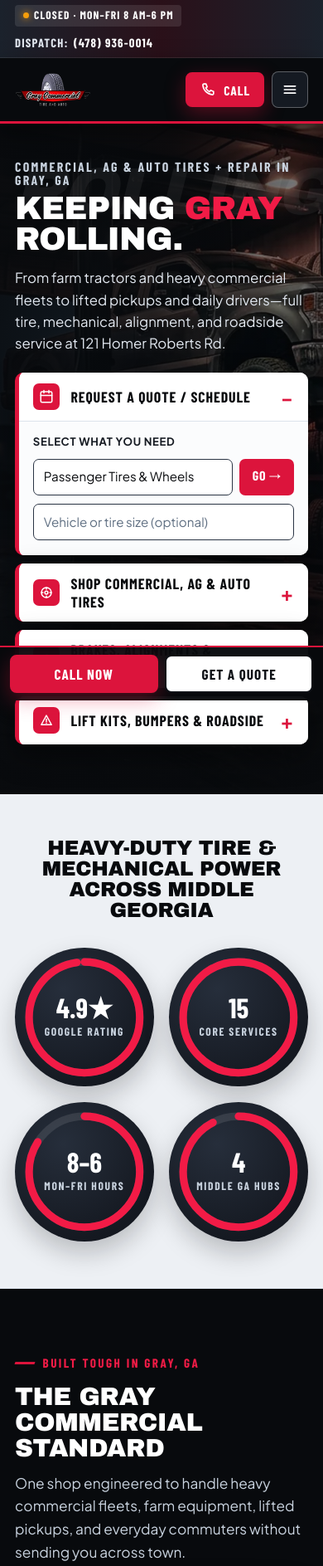
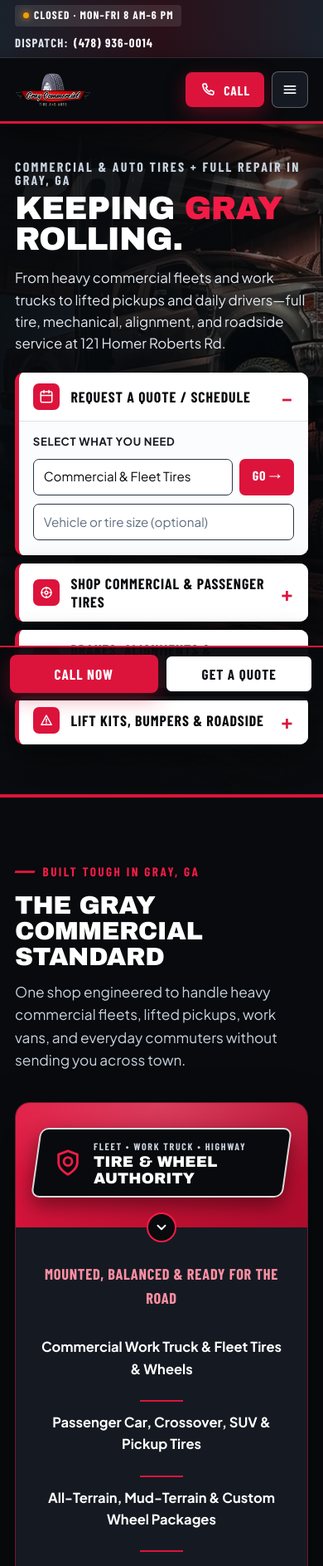
Before and after one commit to thegenuinegeek/graycommercialtire, a plain HTML site: page index.html in a window 390 px wide. Shown: the top 1887 px of the page at 83% size. Drawn offline with nearby package versions, Linux system fonts and the light colour scheme; a web font is replaced by a local one.

Commit message:
Remove agricultural references and circular gauge dials

```diff
--- a/css/styles.css
+++ b/css/styles.css
@@ -449,6 +449,7 @@ p + p { margin-top: 0.85rem; }
   padding: 2.75rem 0 3.75rem;
   background: var(--carbon-950);
   color: var(--white);
+  border-bottom: 4px solid var(--crimson);
 }
 
 .hero-bg {
@@ -776,98 +777,6 @@ p + p { margin-top: 0.85rem; }
   margin-top: 1.5rem;
 }
 
-/* Gas Monkey-Style Tachometer Gauge Dials Band */
-.gauge-band {
-  padding: 3.25rem 0 3.5rem;
-  background: var(--steel-100);
-  border-bottom: 1px solid var(--steel-200);
-  text-align: center;
-}
-
-.gauge-band h2 {
-  max-width: 50rem;
-  margin: 0 auto 2rem;
-  font-size: clamp(1.55rem, 2.8vw, 2.25rem);
-  color: var(--carbon-950);
-}
-
-.gauge-grid {
-  display: grid;
-  grid-template-columns: repeat(2, minmax(0, 1fr));
-  gap: 1.15rem;
-  max-width: 58rem;
-  margin: 0 auto;
-}
-
-.gauge-dial {
-  position: relative;
-  aspect-ratio: 1 / 1;
-  max-width: 210px;
-  width: 100%;
-  margin: 0 auto;
-  border-radius: 50%;
-  background: radial-gradient(circle at 35% 30%, #262e3b 0%, #141820 75%);
-  box-shadow: 0 14px 30px rgba(8, 10, 13, 0.22);
-  display: grid;
-  place-items: center;
-  padding: 1rem;
-  color: var(--white);
-  text-decoration: none;
-  transition: transform 0.2s ease;
-}
-
-@media (hover: hover) {
-  .gauge-dial:hover { transform: translateY(-4px) scale(1.02); }
-}
-
-.gauge-ring {
-  position: absolute;
-  inset: 8px;
-  width: calc(100% - 16px);
-  height: calc(100% - 16px);
-  transform: rotate(-90deg);
-  pointer-events: none;
-}
-
-.gauge-track {
-  fill: none;
-  stroke: rgba(255, 255, 255, 0.1);
-  stroke-width: 6;
-}
-
-.gauge-arc {
-  fill: none;
-  stroke: var(--crimson-vivid);
-  stroke-width: 6;
-  stroke-linecap: round;
-}
-
-.gauge-inner {
-  position: relative;
-  z-index: 1;
-  display: flex;
-  flex-direction: column;
-  align-items: center;
-  gap: 0.15rem;
-}
-
-.gauge-num {
-  font-family: var(--font-cond);
-  font-size: clamp(2.1rem, 4vw, 3rem);
-  font-weight: 800;
-  line-height: 0.95;
-  color: var(--white);
-}
-
-.gauge-label {
-  font-family: var(--font-cond);
-  font-size: 0.85rem;
-  font-weight: 700;
-  letter-spacing: 0.12em;
-  text-transform: uppercase;
-  color: var(--steel-300);
-}
-
 /* Midas-Inspired Dark Shield Guarantees / Standards Section */
 .standards-band {
   padding: 4.5rem 0 5rem;
@@ -1629,7 +1538,6 @@ input:user-invalid, textarea:user-invalid, select:user-invalid {
 }
 
 @media (min-width: 740px) {
-  .gauge-grid { grid-template-columns: repeat(4, minmax(0, 1fr)); }
   .shield-grid { grid-template-columns: 1fr 1fr; }
   .photo-card-grid { grid-template-columns: 1fr 1fr; }
   .capability-grid { grid-template-columns: 1fr 1fr; }
--- a/index.html
+++ b/index.html
@@ -3,8 +3,8 @@
 <head>
   <meta charset="utf-8">
   <meta name="viewport" content="width=device-width, initial-scale=1">
-  <title>Gray Commercial Tire and Auto | Tires &amp; Auto Repair in Gray, GA</title>
-  <meta name="description" content="Passenger, commercial, and agricultural tires, brakes, alignments, mechanical repair, lift kits, and roadside service at 121 Homer Roberts Rd, Gray, GA. Call (478) 936-0014.">
+  <title>Gray Commercial Tire and Auto | Commercial &amp; Auto Tires &amp; Repair in Gray, GA</title>
+  <meta name="description" content="Commercial and passenger tires, brakes, wheel alignments, mechanical repair, lift kits, and roadside service at 121 Homer Roberts Rd, Gray, GA. Call (478) 936-0014.">
   <meta name="robots" content="index, follow">
   <meta name="theme-color" content="#080a0d">
   <meta name="color-scheme" content="dark light">
@@ -12,8 +12,8 @@
   <meta name="application-name" content="Gray Commercial Tire and Auto">
   <!-- PLACEHOLDER: production domain is unknown, so canonical and og:url are omitted. Update sitemap.xml and robots.txt when the domain is confirmed. -->
   <meta property="og:site_name" content="Gray Commercial Tire and Auto">
-  <meta property="og:title" content="Gray Commercial Tire and Auto | Tires &amp; Auto Repair in Gray, GA">
-  <meta property="og:description" content="Passenger, commercial, and agricultural tires, brakes, alignments, mechanical repair, lift kits, and roadside service in Gray, GA. Call (478) 936-0014.">
+  <meta property="og:title" content="Gray Commercial Tire and Auto | Commercial &amp; Auto Tires &amp; Repair in Gray, GA">
+  <meta property="og:description" content="Commercial and passenger tires, brakes, wheel alignments, mechanical repair, lift kits, and roadside service in Gray, GA. Call (478) 936-0014.">
   <meta property="og:type" content="website">
   <meta property="og:image" content="img/logo-og.png">
   <meta property="og:image:width" content="1200">
@@ -21,8 +21,8 @@
   <meta property="og:image:alt" content="Gray Commercial Tire and Auto logo">
   <meta property="og:locale" content="en_US">
   <meta name="twitter:card" content="summary_large_image">
-  <meta name="twitter:title" content="Gray Commercial Tire and Auto | Tires &amp; Auto Repair in Gray, GA">
-  <meta name="twitter:description" content="Passenger, commercial, and agricultural tires, brakes, alignments, mechanical repair, lift kits, and roadside service in Gray, GA. Call (478) 936-0014.">
+  <meta name="twitter:title" content="Gray Commercial Tire and Auto | Commercial &amp; Auto Tires &amp; Repair in Gray, GA">
+  <meta name="twitter:description" content="Commercial and passenger tires, brakes, wheel alignments, mechanical repair, lift kits, and roadside service in Gray, GA. Call (478) 936-0014.">
   <meta name="twitter:image" content="img/logo-og.png">
   <link rel="icon" href="img/favicon-32.png" type="image/png" sizes="32x32">
   <link rel="icon" href="img/favicon-192.png" type="image/png" sizes="192x192">
@@ -44,7 +44,7 @@
         "name": "Gray Commercial Tire and Auto",
         "logo": "img/logo-og.png",
         "image": "img/hero-garage.webp",
-        "description": "Gray Commercial Tire and Auto is a full-service tire shop and auto repair facility at 121 Homer Roberts Rd, Gray, GA 31032 serving Gray, Jones County, Macon, and Milledgeville. Services cover passenger, commercial, and agricultural tires and wheels, balancing, rotation, oil changes, brakes, front end repair, diagnostics, wheel alignments, suspension, lift and leveling kits, bumpers, general mechanical repair, and roadside service.",
+        "description": "Gray Commercial Tire and Auto is a full-service commercial and passenger tire shop and auto repair facility at 121 Homer Roberts Rd, Gray, GA 31032 serving Gray, Jones County, Macon, and Milledgeville. Services cover commercial and passenger tires and wheels, balancing, rotation, oil changes, brakes, front end repair, diagnostics, wheel alignments, suspension, lift and leveling kits, bumpers, general mechanical repair, and roadside service.",
         "telephone": "+1-478-936-0014",
         "address": {
           "@type": "PostalAddress",
@@ -100,9 +100,8 @@
           "@type": "OfferCatalog",
           "name": "Tire, Auto Repair & Roadside Services",
           "itemListElement": [
+            { "@type": "Offer", "itemOffered": { "@type": "Service", "name": "Commercial tires and wheels", "description": "Heavy-duty tire and wheel service for work trucks, vans, and commercial fleet vehicles." } },
             { "@type": "Offer", "itemOffered": { "@type": "Service", "name": "Passenger tires and wheels", "description": "Tire sales, mounting, and wheel service for passenger cars, crossovers, SUVs, and light trucks." } },
-            { "@type": "Offer", "itemOffered": { "@type": "Service", "name": "Commercial tires and wheels", "description": "Heavy-duty tire and wheel service for work trucks, vans, and commercial fleet vehicles." } },
-            { "@type": "Offer", "itemOffered": { "@type": "Service", "name": "Agricultural tires and wheels", "description": "Tire and wheel service built for tractors, implements, and farm equipment." } },
             { "@type": "Offer", "itemOffered": { "@type": "Service", "name": "Tire balancing", "description": "Precision wheel and tire balancing to reduce vibration and promote even tread wear." } },
             { "@type": "Offer", "itemOffered": { "@type": "Service", "name": "Tire rotation", "description": "Scheduled tire rotation across axle positions to extend tire tread life." } },
             { "@type": "Offer", "itemOffered": { "@type": "Service", "name": "Oil changes", "description": "Engine oil and filter changes to keep passenger vehicles and work trucks running reliably." } },
@@ -126,7 +125,7 @@
             "name": "What types of tires and vehicles does Gray Commercial Tire and Auto service?",
             "acceptedAnswer": {
               "@type": "Answer",
-              "text": "We work on passenger cars, SUVs, light trucks, commercial fleet vehicles, and agricultural equipment. Our shop handles passenger, commercial, and agricultural tires and wheels along with balancing and rotation."
+              "text": "We work on commercial fleet trucks, work vans, heavy-duty pickups, SUVs, and passenger cars. Our shop handles commercial and passenger tires and wheels along with precision balancing and rotation."
             }
           },
           {
@@ -158,7 +157,7 @@
             "name": "Where is Gray Commercial Tire and Auto located and what areas do you serve?",
             "acceptedAnswer": {
               "@type": "Answer",
-              "text": "Our shop is located at 121 Homer Roberts Rd, Gray, GA 31032. We serve drivers, fleets, and farms across Gray, Jones County, Macon, and Milledgeville."
+              "text": "Our shop is located at 121 Homer Roberts Rd, Gray, GA 31032. We serve drivers and commercial fleets across Gray, Jones County, Macon, and Milledgeville."
             }
           },
           {
@@ -238,10 +237,10 @@
       <div class="wrap hero-grid">
         <div class="hero-copy">
           <h1 id="hero-heading">
-            <span class="hero-kicker">Commercial, Ag &amp; Auto Tires + Repair in Gray, GA</span>
+            <span class="hero-kicker">Commercial &amp; Auto Tires + Full Repair in Gray, GA</span>
             Keeping <span class="accent">Gray</span> Rolling.
           </h1>
-          <p class="hero-sub">From farm tractors and heavy commercial fleets to lifted pickups and daily drivers—full tire, mechanical, alignment, and roadside service at 121 Homer Roberts Rd.</p>
+          <p class="hero-sub">From heavy commercial fleets and work trucks to lifted pickups and daily drivers—full tire, mechanical, alignment, and roadside service at 121 Homer Roberts Rd.</p>
 
           <div class="action-stack" role="region" aria-label="Quick shop actions">
             <div class="action-drawer">
@@ -257,9 +256,8 @@
                   <label for="quick-service">Select What You Need</label>
                   <div class="quick-row">
                     <select id="quick-service">
-                      <option value="Passenger tires and wheels">Passenger Tires &amp; Wheels</option>
-                      <option value="Commercial tires and wheels">Commercial Fleet Tires</option>
-                      <option value="Agricultural tires and wheels">Agricultural / Tractor Tires</option>
+                      <option value="Commercial tires and wheels">Commercial &amp; Fleet Tires</option>
+                      <option value="Passenger tires and wheels">Passenger &amp; Light Truck Tires</option>
                       <option value="Brakes">Brakes &amp; Stopping</option>
                       <option value="Alignments">Wheel Alignment</option>
                       <option value="Lift and leveling kits">Lift &amp; Leveling Kits</option>
@@ -280,11 +278,11 @@
                 <span class="drawer-badge" aria-hidden="true">
                   <svg viewBox="0 0 24 24" fill="none" stroke="currentColor" stroke-width="2" stroke-linecap="round" stroke-linejoin="round"><circle cx="12" cy="12" r="8"/><circle cx="12" cy="12" r="2.5"/><path d="M12 4v2.5M12 17.5V20M4 12h2.5M17.5 12H20"/></svg>
                 </span>
-                <span>Shop Commercial, Ag &amp; Auto Tires</span>
+                <span>Shop Commercial &amp; Passenger Tires</span>
                 <span class="drawer-sign" aria-hidden="true">+</span>
               </button>
               <div class="drawer-body" id="drawer-tires" hidden>
-                <p>Passenger car &amp; light truck tires, heavy commercial work truck tires, and agricultural tractor tires—mounted, balanced, and rotated in Gray.</p>
+                <p>Heavy commercial work truck and fleet tires alongside passenger car, SUV, and pickup tires—mounted, balanced, and rotated in Gray.</p>
                 <div class="drawer-actions">
                   <a class="btn btn-primary" href="tires-and-wheels.html">Explore Tires &rarr;</a>
                   <a class="btn btn-outline-dark" href="tel:+14789360014">Call (478) 936-0014</a>
@@ -345,60 +343,12 @@
       </div>
     </section>
 
-    <section class="gauge-band" aria-label="Shop capabilities at a glance">
-      <div class="wrap">
-        <h2>Heavy-Duty Tire &amp; Mechanical Power Across Middle Georgia</h2>
-        <div class="gauge-grid">
-          <a class="gauge-dial" href="#reviews">
-            <svg class="gauge-ring" viewBox="0 0 100 100" aria-hidden="true">
-              <circle class="gauge-track" cx="50" cy="50" r="44"/>
-              <circle class="gauge-arc" cx="50" cy="50" r="44" stroke-dasharray="270 277"/>
-            </svg>
-            <div class="gauge-inner">
-              <span class="gauge-num">4.9&#9733;</span>
-              <span class="gauge-label">Google Rating</span>
-            </div>
-          </a>
-          <a class="gauge-dial" href="#services">
-            <svg class="gauge-ring" viewBox="0 0 100 100" aria-hidden="true">
-              <circle class="gauge-track" cx="50" cy="50" r="44"/>
-              <circle class="gauge-arc" cx="50" cy="50" r="44" stroke-dasharray="277 277"/>
-            </svg>
-            <div class="gauge-inner">
-              <span class="gauge-num">15</span>
-              <span class="gauge-label">Core Services</span>
-            </div>
-          </a>
-          <a class="gauge-dial" href="#hours">
-            <svg class="gauge-ring" viewBox="0 0 100 100" aria-hidden="true">
-              <circle class="gauge-track" cx="50" cy="50" r="44"/>
-              <circle class="gauge-arc" cx="50" cy="50" r="44" stroke-dasharray="232 277"/>
-            </svg>
-            <div class="gauge-inner">
-              <span class="gauge-num">8&ndash;6</span>
-              <span class="gauge-label">Mon&ndash;Fri Hours</span>
-            </div>
-          </a>
-          <a class="gauge-dial" href="#hours">
-            <svg class="gauge-ring" viewBox="0 0 100 100" aria-hidden="true">
-              <circle class="gauge-track" cx="50" cy="50" r="44"/>
-              <circle class="gauge-arc" cx="50" cy="50" r="44" stroke-dasharray="255 277"/>
-            </svg>
-            <div class="gauge-inner">
-              <span class="gauge-num">4</span>
-              <span class="gauge-label">Middle GA Hubs</span>
-            </div>
-          </a>
-        </div>
-      </div>
-    </section>
-
     <section class="standards-band reveal" id="standards" aria-labelledby="standards-heading">
       <div class="wrap">
         <div class="section-head">
           <p class="eyebrow">Built Tough in Gray, GA</p>
           <h2 id="standards-heading">The Gray Commercial Standard</h2>
-          <p class="intro">One shop engineered to handle heavy commercial fleets, farm equipment, lifted pickups, and everyday commuters without sending you across town.</p>
+          <p class="intro">One shop engineered to handle heavy commercial fleets, lifted pickups, work vans, and everyday commuters without sending you across town.</p>
         </div>
 
         <div class="shield-grid">
@@ -407,7 +357,7 @@
               <div class="shield-emblem">
                 <svg viewBox="0 0 24 24" fill="none" stroke="currentColor" stroke-width="2" stroke-linecap="round" stroke-linejoin="round" aria-hidden="true"><path d="M12 22s8-4 8-10V5l-8-3-8 3v7c0 6 8 10 8 10z"/><circle cx="12" cy="11" r="3.5"/></svg>
                 <div class="shield-emblem-text">
-                  <span class="shield-emblem-kicker">Farm &bull; Fleet &bull; Highway</span>
+                  <span class="shield-emblem-kicker">Fleet &bull; Work Truck &bull; Highway</span>
                   <span class="shield-emblem-title">Tire &amp; Wheel Authority</span>
                 </div>
               </div>
@@ -416,11 +366,11 @@
               <svg viewBox="0 0 24 24" fill="none" stroke="currentColor" stroke-width="2.5" stroke-linecap="round" stroke-linejoin="round"><path d="M6 9l6 6 6-6"/></svg>
             </div>
             <div class="shield-body">
-              <p class="shield-sub">Mounted, Balanced &amp; Ready for Work</p>
+              <p class="shield-sub">Mounted, Balanced &amp; Ready for the Road</p>
               <ul class="shield-list">
-                <li>Passenger Car, Crossover, SUV &amp; Light Truck Tires</li>
                 <li>Commercial Work Truck &amp; Fleet Tires &amp; Wheels</li>
-                <li>Agricultural Tractor &amp; Farm Equipment Tires</li>
+                <li>Passenger Car, Crossover, SUV &amp; Pickup Tires</li>
+                <li>All-Terrain, Mud-Terrain &amp; Custom Wheel Packages</li>
                 <li>Precision Tire Balancing &amp; Axle Rotation</li>
               </ul>
               <div class="shield-footer">
@@ -470,16 +420,16 @@
         <div class="photo-card-grid">
           <article class="photo-card">
             <div class="photo-card-media">
-              <img src="img/card-tires.webp" alt="Commercial, agricultural, and pickup truck tires and wheels on a dark shop floor" width="960" height="540" loading="lazy">
-              <span class="photo-card-tag">Commercial &bull; Ag &bull; Passenger</span>
+              <img src="img/card-tires.webp" alt="Commercial truck, pickup all-terrain, and passenger tires and wheels on a dark shop floor" width="960" height="540" loading="lazy">
+              <span class="photo-card-tag">Commercial &bull; Pickup &bull; Passenger</span>
             </div>
             <div class="photo-card-body">
               <h3>Tires &amp; Wheels</h3>
-              <p>From highway steer and drive tires to farm tractor lugs and daily-driver sets, we mount, balance, and rotate tires built for Georgia roads and fields.</p>
+              <p>From heavy commercial steer and drive tires to rugged pickup all-terrains and smooth daily-driver sets, we mount, balance, and rotate tires in-house.</p>
               <ul class="tag-cloud" aria-label="Tire services">
+                <li>Commercial Tires</li>
                 <li>Passenger Tires</li>
-                <li>Commercial Tires</li>
-                <li>Agricultural Tires</li>
+                <li>Wheels</li>
                 <li>Balancing</li>
                 <li>Rotation</li>
               </ul>
@@ -577,7 +527,7 @@
           </div>
           <div>
             <h2 id="reviews-heading">Rated 4.9&#9733; on Google</h2>
-            <p class="intro">Drivers, commercial fleets, and farm operators across Gray, Jones County, Macon, and Milledgeville back our work with a 4.9-star Google rating.</p>
+            <p class="intro">Drivers, pickup owners, and commercial fleets across Gray, Jones County, Macon, and Milledgeville back our work with a 4.9-star Google rating.</p>
             <div class="reputation-actions">
               <a class="btn btn-primary" href="https://www.google.com/maps/search/?api=1&amp;query=Gray+Commercial+Tire+and+Auto%2C+121+Homer+Roberts+Rd%2C+Gray%2C+GA+31032" target="_blank" rel="noopener noreferrer">Read Reviews on Google<span class="sr-only"> (opens in a new tab)</span></a>
               <a class="btn btn-ghost" href="#contact">Request a Quote</a>
@@ -623,15 +573,14 @@
               </div>
               <div class="field">
                 <label for="quote-vehicle">Vehicle or Tire Size</label>
-                <input id="quote-vehicle" name="vehicle" type="text" maxlength="100" autocomplete="off" placeholder="e.g., 2022 F-250, Semi, Tractor">
+                <input id="quote-vehicle" name="vehicle" type="text" maxlength="100" autocomplete="off" placeholder="e.g., 2022 F-250, Work Van, SUV">
               </div>
               <div class="field span-2">
                 <label for="quote-service">Service Needed</label>
                 <select id="quote-service" name="service">
                   <option value="">Select a service</option>
+                  <option>Commercial tires and wheels</option>
                   <option>Passenger tires and wheels</option>
-                  <option>Commercial tires and wheels</option>
-                  <option>Agricultural tires and wheels</option>
                   <option>Tire balancing</option>
                   <option>Tire rotation</option>
                   <option>Oil changes</option>
@@ -692,7 +641,7 @@
               121 Homer Roberts Rd<br>
               Gray, GA 31032
             </address>
-            <p class="fine">Middle Georgia Coverage</p>
+            <p class="fine">Areas Served</p>
             <div class="area-pills" aria-label="Service areas">
               <span class="area-pill">Gray, GA</span>
               <span class="area-pill">Jones County</span>
@@ -719,7 +668,7 @@
     <section class="cta-band reveal" id="cta" aria-labelledby="cta-heading">
       <div class="wrap">
         <h2 id="cta-heading">Ready to Roll? Call Gray Commercial Today.</h2>
-        <p>Direct local service for commercial fleets, farm equipment, pickups, and passenger cars.</p>
+        <p>Direct local service for commercial fleets, work trucks, pickups, and passenger cars.</p>
         <div class="cta-actions">
           <a class="btn btn-white" href="tel:+14789360014">Call (478) 936-0014</a>
           <a class="btn btn-ghost" href="#contact">Request a Quote</a>
@@ -736,7 +685,7 @@
         <div class="faq-list">
           <details class="faq" open>
             <summary><span class="faq-q">What types of tires and vehicles does Gray Commercial Tire and Auto service?</span></summary>
-            <div class="faq-panel"><p class="faq-a">We work on passenger cars, SUVs, light trucks, commercial fleet vehicles, and agricultural equipment. Our shop handles passenger, commercial, and agricultural tires and wheels along with balancing and rotation.</p></div>
+            <div class="faq-panel"><p class="faq-a">We work on commercial fleet trucks, work vans, heavy-duty pickups, SUVs, and passenger cars. Our shop handles commercial and passenger tires and wheels along with precision balancing and rotation.</p></div>
           </details>
           <details class="faq">
             <summary><span class="faq-q">Do you handle mechanical auto repair in addition to tires?</span></summary>
@@ -752,7 +701,7 @@
           </details>
           <details class="faq">
             <summary><span class="faq-q">Where is Gray Commercial Tire and Auto located and what areas do you serve?</span></summary>
-            <div class="faq-panel"><p class="faq-a">Our shop is located at 121 Homer Roberts Rd, Gray, GA 31032. We serve drivers, fleets, and farms across Gray, Jones County, Macon, and Milledgeville.</p></div>
+            <div class="faq-panel"><p class="faq-a">Our shop is located at 121 Homer Roberts Rd, Gray, GA 31032. We serve drivers and commercial fleets across Gray, Jones County, Macon, and Milledgeville.</p></div>
           </details>
           <details class="faq">
             <summary><span class="faq-q">What are your shop hours?</span></summary>
```
Also changed, not shown: auto-repair.html (+1 -1 lines), roadside-service.html (+2 -2 lines), tires-and-wheels.html (+28 -29 lines), truck-upgrades.html (+1 -1 lines), img/card-tires.webp, llms.txt, site.webmanifest, 1 other file.
